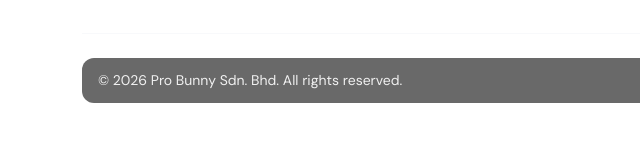
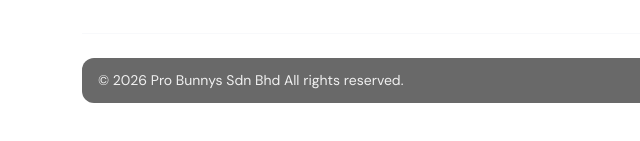
Before and after one commit to Yap-021/Pro_Bunny_Sdn_Bhd, a website: page Contact.html in a window 1280 px wide. Shown: the part 1927-2068 px from the top of the page, 0-640 px from the left. Drawn offline with nearby package versions, Linux system fonts and the light colour scheme; some packages are replaced by stand-ins of ours.

Commit message:
style: change name

```diff
--- a/Contact.html
+++ b/Contact.html
@@ -1044,7 +1044,7 @@
                 <hr class="footer-divider my-4">
                 <div class="d-flex flex-wrap justify-content-between align-items-center gap-2" style="background:rgba(105, 105, 105);padding:12px 16px;border-radius:12px;">
                     <p class="small mb-0" style="color:rgba(255,255,255,.9);">
-                        © 2026 Pro Bunny Sdn. Bhd. All rights reserved.
+                        © 2026 Pro Bunnys Sdn Bhd All rights reserved.
                     </p>
                 </div>
             </div>
@@ -1190,7 +1190,7 @@
                 const marker = new google.maps.Marker({
                     position: officeLocation,
                     map: map,
-                    title: "Pro Bunny Sdn. Bhd.",
+                    title: "Pro Bunnys Sdn Bhd",
                     animation: google.maps.Animation.DROP,
                     icon: {
                         url: "https://maps.google.com/mapfiles/ms/icons/red-dot.png",  // 紅色圖釘
```
Also changed, not shown: IoT.html (+1 -1 lines), Refund.html (+1 -1 lines), Terms.html (+1 -1 lines), career.html (+1 -1 lines), index.html (+1 -1 lines), policy.html (+1 -1 lines), privacy.html (+1 -1 lines).
